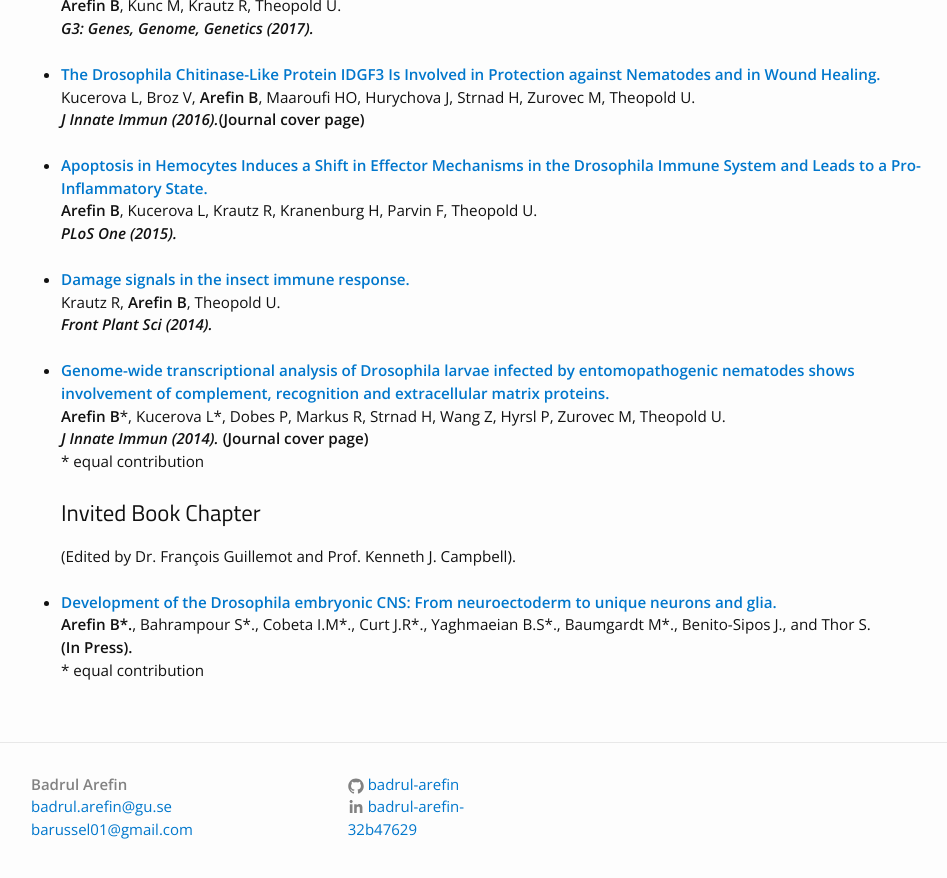
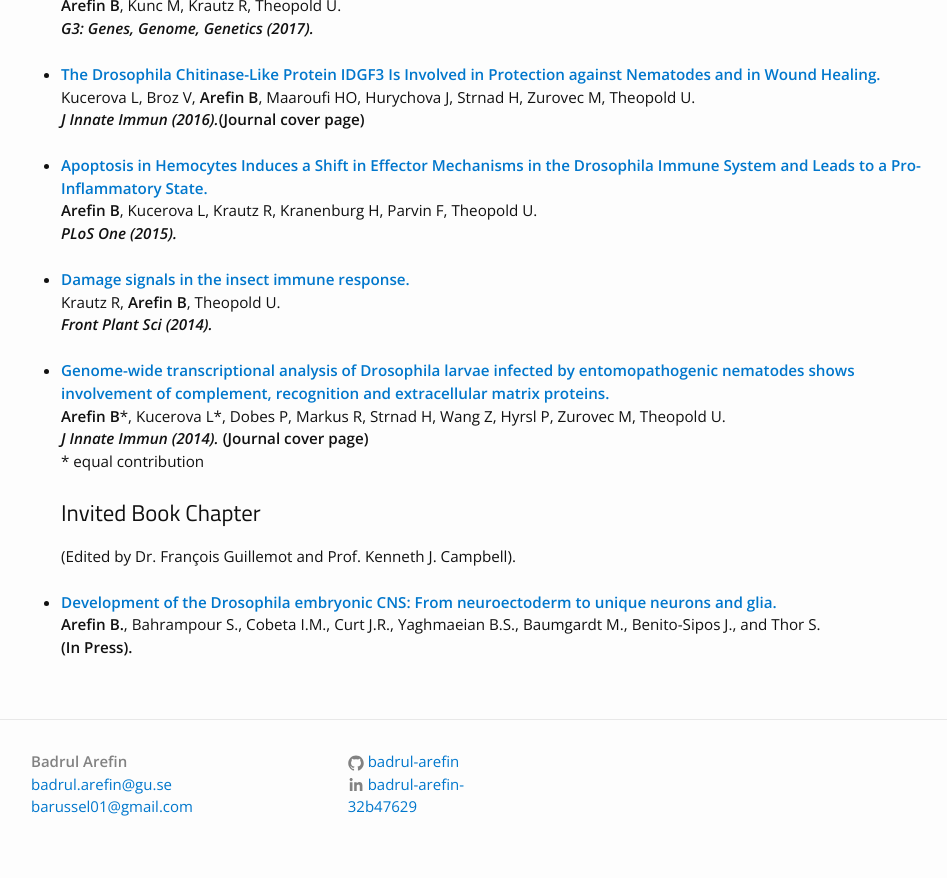
Before and after one commit to Badrul-Arefin/badrul-arefin.github.io, a Jekyll site: the page built from publications.md, in a window 1280 px wide and 900 px high, scrolled down 849 px. Shown: the top 878 px of the window, without its empty margins (164-1111 px from the left). Built offline with Jekyll 4.4.1, drawn with Linux system fonts in a browser that asks for light colours.

Commit message:
Update publications.md

```diff
--- a/publications.md
+++ b/publications.md
@@ -82,4 +82,4 @@ title: Publications
 (Edited by Dr. François Guillemot and Prof. Kenneth J. Campbell).
 </li><br>
 	<li>
-	<a href="https://www.ncbi.nlm.nih.gov/pubmed/23988573">	<b>Development of the Drosophila embryonic CNS: From neuroectoderm to unique neurons and glia.</b></a><br><b>Arefin B*.</b>, Bahrampour S*., Cobeta I.M*., Curt J.R*., Yaghmaeian B.S*., Baumgardt M*., Benito-Sipos J., and Thor S. <b><br> (In Press).</b> <br> * equal contribution
+	<a href="https://www.ncbi.nlm.nih.gov/pubmed/23988573">	<b>Development of the Drosophila embryonic CNS: From neuroectoderm to unique neurons and glia.</b></a><br><b>Arefin B.</b>, Bahrampour S., Cobeta I.M., Curt J.R., Yaghmaeian B.S., Baumgardt M., Benito-Sipos J., and Thor S. <b><br> (In Press).</b> <br>
```
